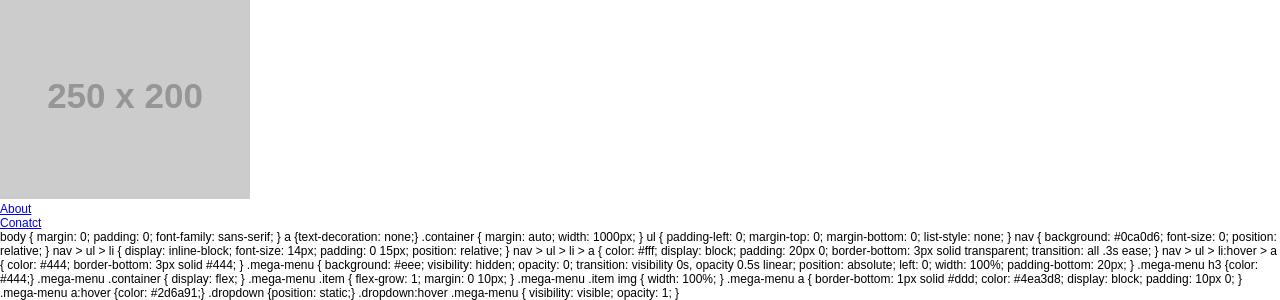
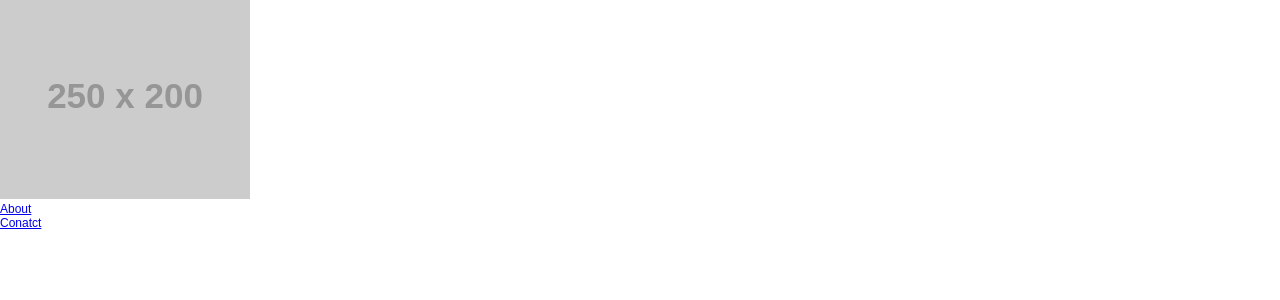
Before and after one commit to rogerwender/minha, a PHP site: page / in a window 1280 px wide. Shown: the part 1603-1903 px from the top of the page. After the commit the page ends 1832 px from the top, so only its background shows below. Run offline with PHP 8.4, Linux system fonts and the light colour scheme; grey boxes labelled with a size stand in for pictures from a placeholder-image service; some libraries are stand-ins or nearby versions.

Commit message:
Update index.php

```diff
--- a/index.php
+++ b/index.php
@@ -95,89 +95,7 @@
   </ul><!-- .container -->
 </nav>
 
-body {
-  margin: 0;
-  padding: 0;
-    font-family: sans-serif;
-}
 
-a {text-decoration: none;}
-
-.container {
-  margin: auto;
-  width: 1000px;
-}
-
-ul {
-  padding-left: 0;
-    margin-top: 0;
-    margin-bottom: 0;
-  list-style: none;
-}
-
-nav {
-  background: #0ca0d6;
-  font-size: 0;
-  position: relative;
-
-}
-
-nav > ul > li {
-  display: inline-block;
-    font-size: 14px;
-    padding: 0 15px;
-    position: relative;
-}
-
-nav > ul > li > a {
-  color: #fff;
-    display: block;
-    padding: 20px 0;
-    border-bottom: 3px solid transparent;
-    transition: all .3s ease;
-}
-nav > ul > li:hover > a {
-  color: #444;
-    border-bottom: 3px solid #444;
-}
-
-.mega-menu {
-  background: #eee;
-    visibility: hidden;
-    opacity: 0;
-    transition: visibility 0s, opacity 0.5s linear;
-    position: absolute;
-    left: 0;
-    width: 100%;
-    padding-bottom: 20px;
-}
-.mega-menu h3 {color: #444;}
-
-.mega-menu .container {
-    display: flex;
-}
-.mega-menu .item {
-  flex-grow: 1;
-    margin: 0 10px;
-}
-.mega-menu .item img {
-    width: 100%;
-}
-.mega-menu a {
-  border-bottom: 1px solid #ddd;
-    color: #4ea3d8;
-    display: block;
-    padding: 10px 0;
-}
-.mega-menu a:hover {color: #2d6a91;}
-
-
-.dropdown {position: static;}
-
-.dropdown:hover .mega-menu {
-    visibility: visible;
-    opacity: 1;
-}
 
 </body>
 </html>
```
